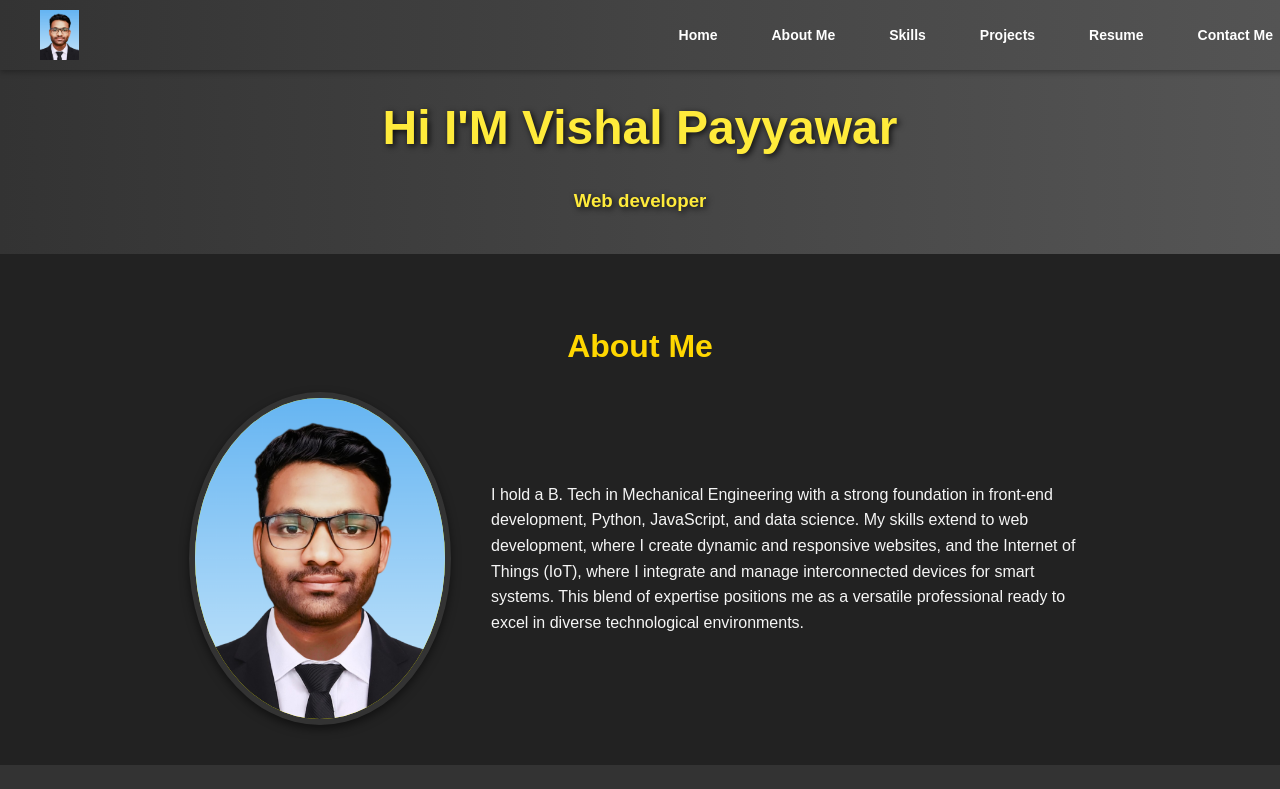
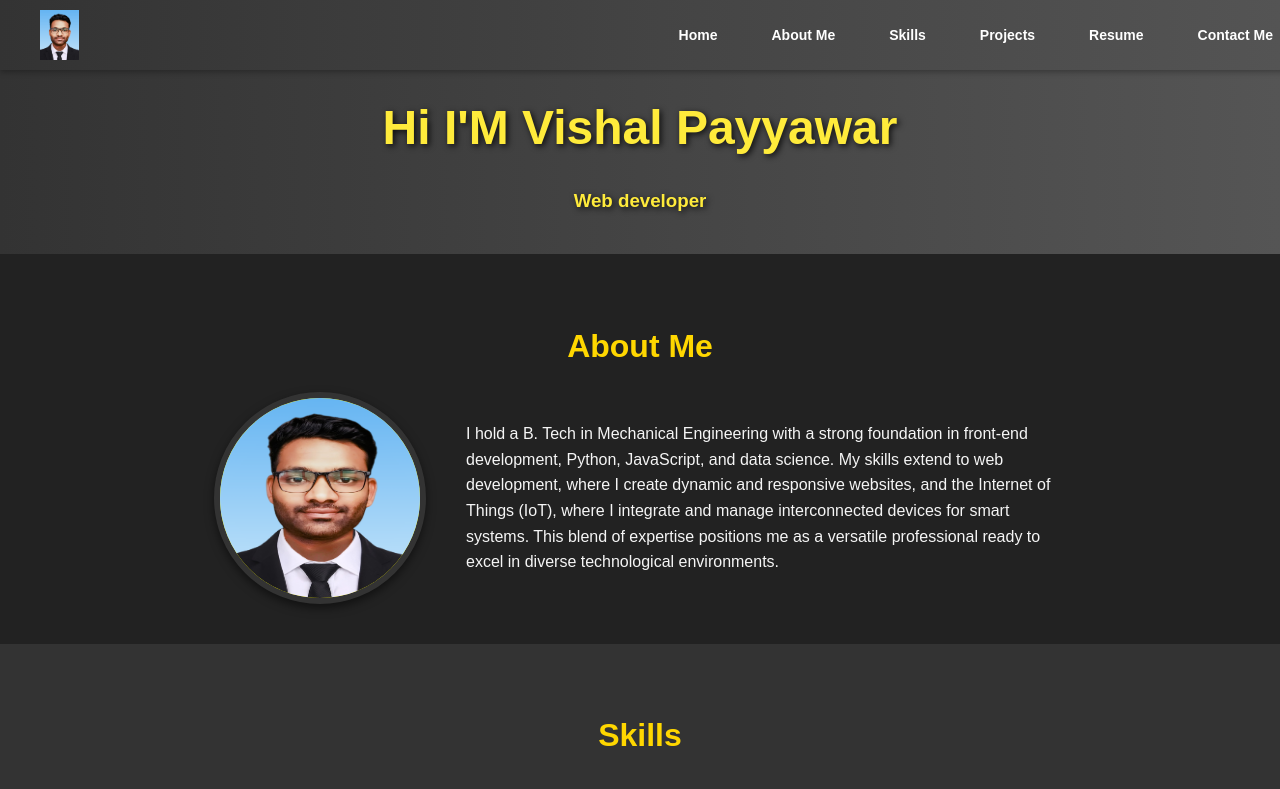
Before and after one commit to vishalseries7030/Portfolio, a plain HTML site: page index.html in a window 1280 px wide. Shown: the top 789 px of the page. Drawn offline with Linux system fonts and the light colour scheme.

Commit message:
Update style.css

```diff
--- a/style.css
+++ b/style.css
@@ -155,9 +155,9 @@ section#about {
 }
 
 .about-content img {
-    max-width: 250px;
-    /* width: 200px;
-    height: 200px; */
+   /* max-width: 250px;*/
+    width: 200px;
+    height: 200px;
     border: 6px solid #333;
     border-radius: 50%;
     box-shadow: 0 4px 10px rgba(0, 0, 0, 0.5);
```
